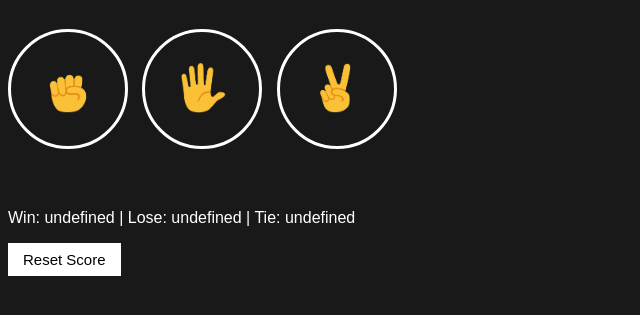
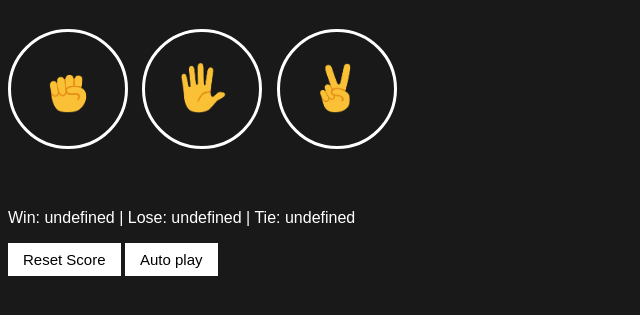
Before and after one commit to i-am-debesh/rps-debesh, a plain HTML site: page index.html in a window 1280 px wide. Shown: the part 75-390 px from the top of the page, without its empty margins (0-640 px from the left). Drawn offline with Linux system fonts and the light colour scheme.

Commit message:
updated features

```diff
--- a/index.html
+++ b/index.html
@@ -19,6 +19,7 @@
     <p class="js-score score"></p>
 
     <button onclick="resetScore()" class="reset-score-btn">Reset Score</button>
+    <button onclick="autoPlay()" class="auto-play-btn js-auto-play-btn">Auto play</button>
 
     <script src="rock-paper-scissors.js"></script>
 </body>
--- a/rock-paper-scissors.css
+++ b/rock-paper-scissors.css
@@ -30,7 +30,8 @@ body{
 .score{
     margin-top: 60px;
 }
-.reset-score-btn{
+.reset-score-btn,
+.auto-play-btn{
     background-color: white;
     border: none;
     font-size: 15px;
```
